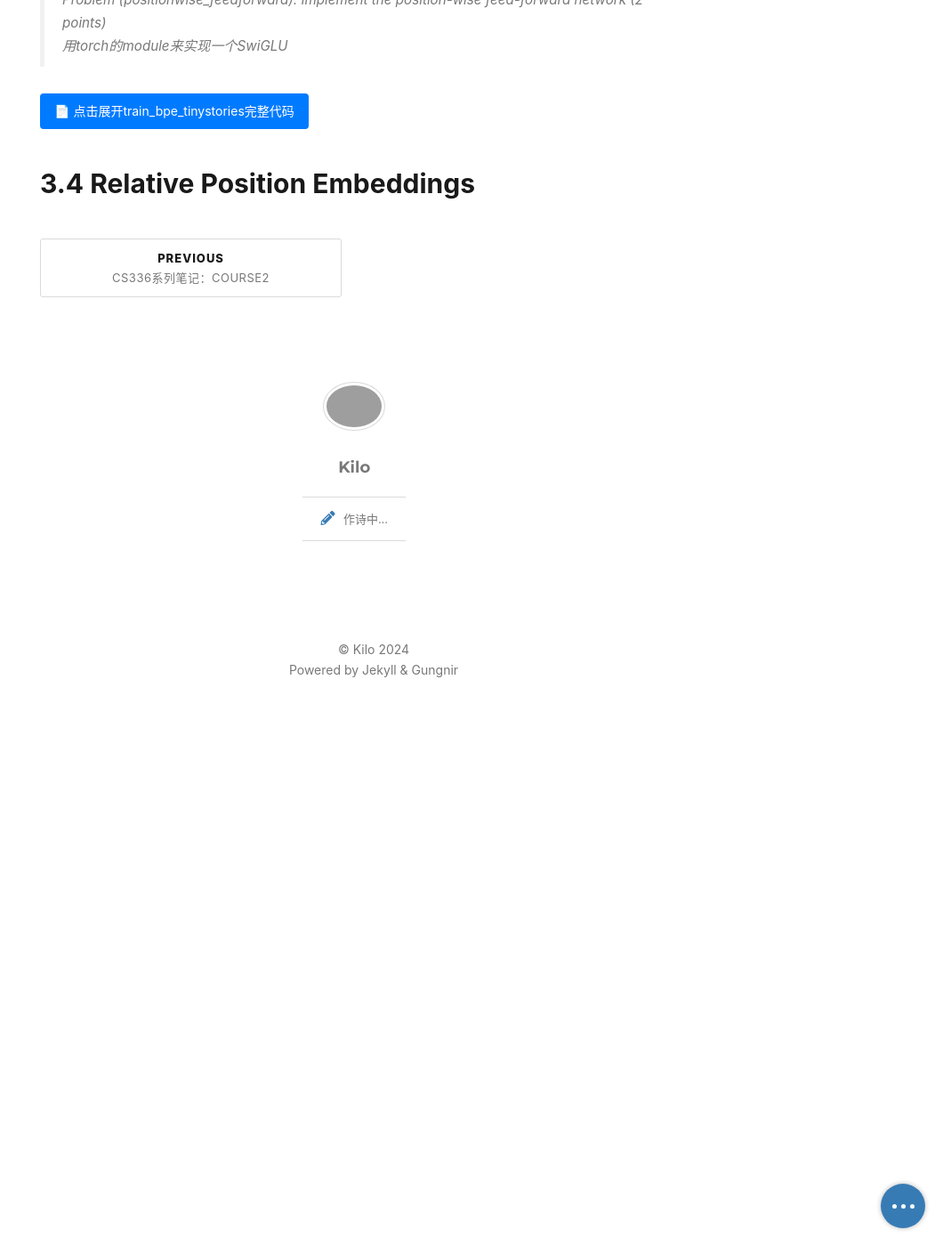
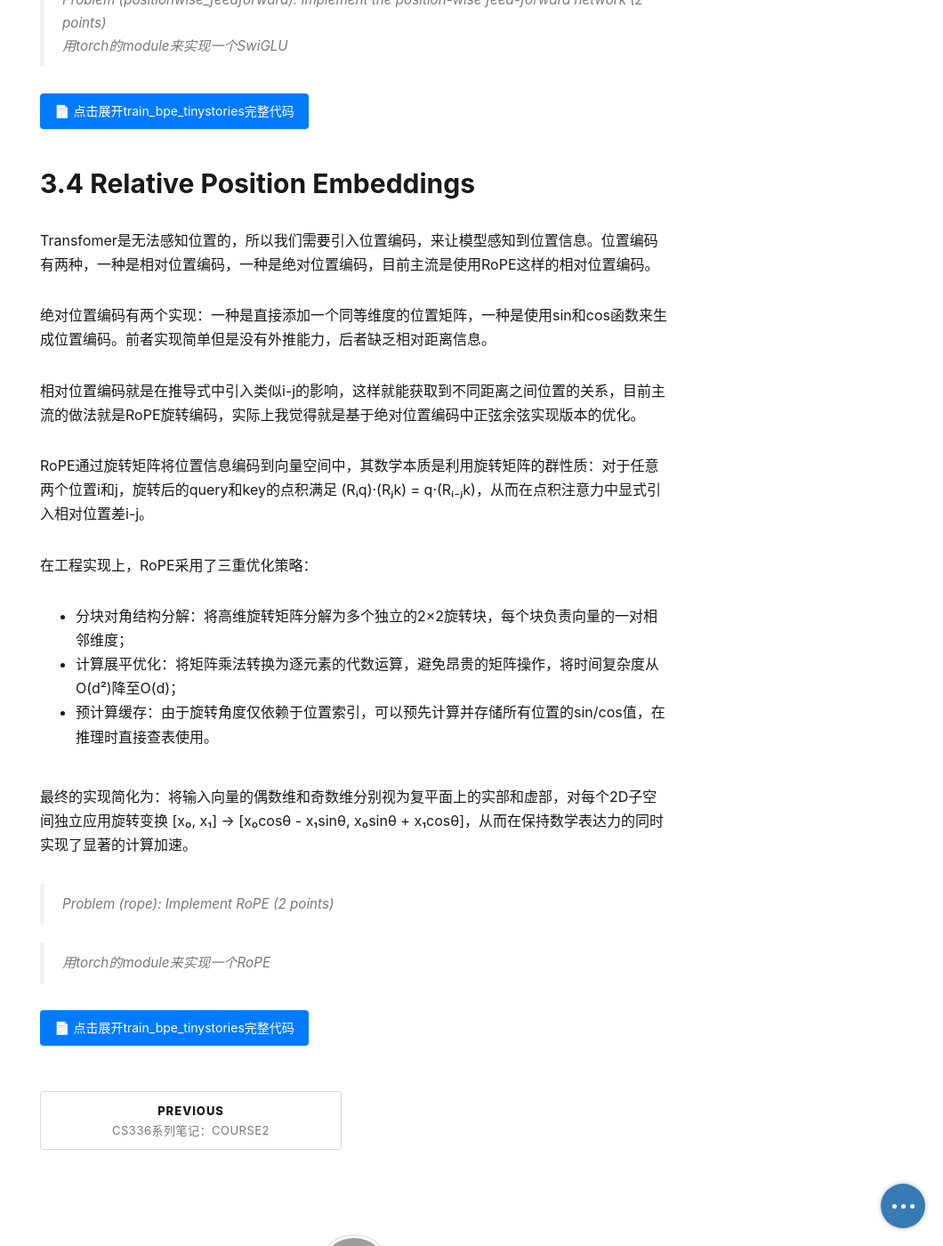
Before and after one commit to CheKilo/Chekilo.github.io, a Jekyll site: the page built from _posts/2025-12-27-CS336：Assignment1.md, in a window 1280 px wide and 1400 px high, scrolled down 12307 px. Shown: the whole window at 89% size, without its empty margins (220-1280 px from the left). Built offline with Jekyll 4.4.1, drawn with Linux system fonts in a browser that asks for light colours; nearby versions of some CDN libraries; a script that is not in the unit is left out; comment, search, counter and statistics services are not loaded; grey boxes are pictures that could not be loaded.

Commit message:
update assignment

````diff
--- a/_posts/2025-12-27-CS336：Assignment1.md
+++ b/_posts/2025-12-27-CS336：Assignment1.md
@@ -1044,3 +1044,104 @@ class SwiGLU(torch.nn.Module):
 </details>
 
 ## 3.4 Relative Position Embeddings
+Transfomer是无法感知位置的，所以我们需要引入位置编码，来让模型感知到位置信息。位置编码有两种，一种是相对位置编码，一种是绝对位置编码，目前主流是使用RoPE这样的相对位置编码。
+
+绝对位置编码有两个实现：一种是直接添加一个同等维度的位置矩阵，一种是使用sin和cos函数来生成位置编码。前者实现简单但是没有外推能力，后者缺乏相对距离信息。
+
+相对位置编码就是在推导式中引入类似i-j的影响，这样就能获取到不同距离之间位置的关系，目前主流的做法就是RoPE旋转编码，实际上我觉得就是基于绝对位置编码中正弦余弦实现版本的优化。
+
+RoPE通过旋转矩阵将位置信息编码到向量空间中，其数学本质是利用旋转矩阵的群性质：对于任意两个位置i和j，旋转后的query和key的点积满足 (Rᵢq)·(Rⱼk) = q·(Rᵢ₋ⱼk)，从而在点积注意力中显式引入相对位置差i-j。
+
+在工程实现上，RoPE采用了三重优化策略：
+* 分块对角结构分解：将高维旋转矩阵分解为多个独立的2×2旋转块，每个块负责向量的一对相邻维度；
+* 计算展平优化：将矩阵乘法转换为逐元素的代数运算，避免昂贵的矩阵操作，将时间复杂度从O(d²)降至O(d)；
+* 预计算缓存：由于旋转角度仅依赖于位置索引，可以预先计算并存储所有位置的sin/cos值，在推理时直接查表使用。
+
+最终的实现简化为：将输入向量的偶数维和奇数维分别视为复平面上的实部和虚部，对每个2D子空间独立应用旋转变换 [x₀, x₁] → [x₀cosθ - x₁sinθ, x₀sinθ + x₁cosθ]，从而在保持数学表达力的同时实现了显著的计算加速。
+
+> Problem (rope): Implement RoPE (2 points)
+
+>
+> 用torch的module来实现一个RoPE
+<details>
+<summary style="cursor: pointer; display: inline-block; padding: 8px 16px; background: #007bff; color: white; border-radius: 4px; font-size: 14px; margin: 10px 0;">📄 点击展开train_bpe_tinystories完整代码</summary>
+
+
+<div markdown="1">
+
+```python
+import torch
+
+class RoPE(torch.nn.Module):
+    def __init__(self, theta: float, d_k: int, max_seq_len: int, device=None):
+        super().__init__()
+        self.theta = theta  # Θ value for the RoPE
+        self.d_k = d_k
+        self.max_seq_len = max_seq_len
+        self._pre_cache_sin_cos(device)
+
+    def _pre_cache_sin_cos(self, device=None):
+        if self.d_k % 2 != 0:
+            raise ValueError("d_k must be even")
+        if device is None:
+            device = torch.device("cuda" if torch.cuda.is_available() else "cpu")
+
+        position = torch.arange(self.max_seq_len, device=device)
+
+        dim_indices = torch.arange(0, self.d_k, 2, device=device, dtype=torch.float32)
+
+        freqs = 1 / self.theta ** (dim_indices / self.d_k)
+
+        angles = torch.outer(position, freqs)
+
+        self.register_buffer("sin", torch.sin(angles), persistent=False)
+        self.register_buffer("cos", torch.cos(angles), persistent=False)
+
+    def forward(
+        self, x: torch.Tensor, token_positions: torch.Tensor = None
+    ) -> torch.Tensor:
+        origin_shape = x.shape
+        *batch_dims, seq_len, dim = origin_shape
+
+        if dim % 2 != 0:
+            raise ValueError("Dimension must be even")
+        if dim != self.d_k:
+            raise ValueError(f"Last dim of x ({dim}) must equal d_k ({self.d_k})")
+
+        x_flat = x.view(-1, dim)  # [B_total * seq_len, d_k]
+
+        # 处理 token_positions
+        if token_positions is None:
+            base_pos = torch.arange(seq_len, device=x.device, dtype=torch.long)
+            token_positions = base_pos.unsqueeze(0).expand(*batch_dims, seq_len)
+        else:
+            token_positions = token_positions.to(x.device)
+            token_positions = token_positions.unsqueeze(0).expand(*batch_dims, seq_len)
+
+        pos_flat = token_positions.reshape(-1)  # [B_total * seq_len]
+
+        # 取出对应位置的 sin/cos，沿“序列位置”这一维索引
+        sin_pos = self.sin[pos_flat]  # [B_total * seq_len, d_k/2]
+        cos_pos = self.cos[pos_flat]  # [B_total * seq_len, d_k/2]
+
+        # 拆偶数 / 奇数维
+        x_flat_even = x_flat[:, 0::2]  # [B_total * seq_len, d_k/2]
+        x_flat_odd = x_flat[:, 1::2]  # [B_total * seq_len, d_k/2]
+
+        # 旋转
+        rotated_even = x_flat_even * cos_pos - x_flat_odd * sin_pos
+        rotated_odd = x_flat_even * sin_pos + x_flat_odd * cos_pos
+
+        rotated_x = torch.zeros_like(x_flat)
+        rotated_x[:, 0::2] = rotated_even
+        rotated_x[:, 1::2] = rotated_odd
+
+        return rotated_x.view(origin_shape)
+
+
+
+```
+
+</div>
+
+</details>
````
